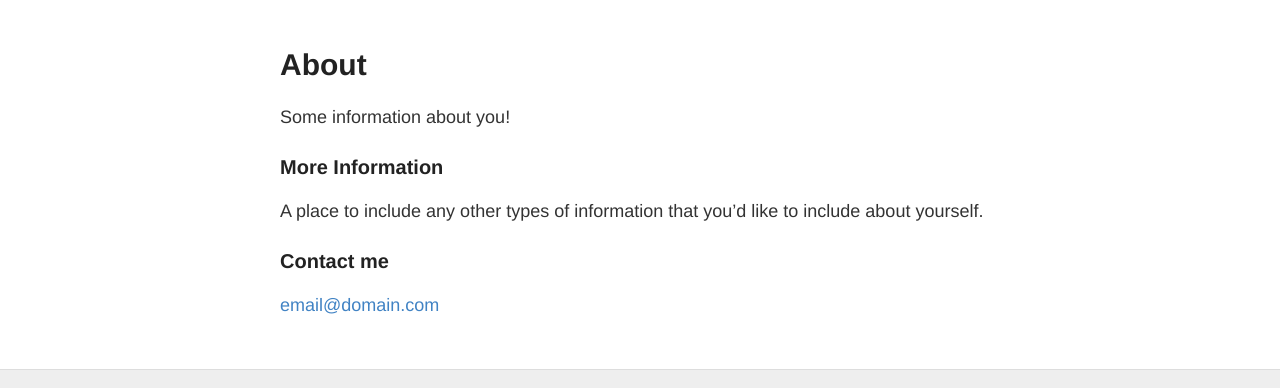
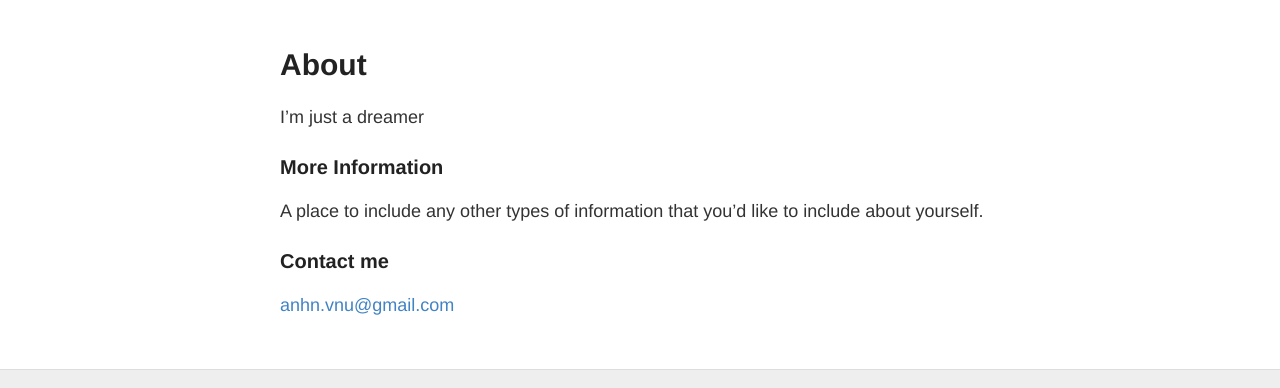
Before and after one commit to anhncs/anhncs.github.io, a Jekyll site: the page built from about.md, in a window 1280 px wide. Shown: the part 122-510 px from the top of the page. Built offline with Jekyll 4.4.1, drawn with Linux system fonts in a browser that asks for light colours.

Commit message:
about page

```diff
--- a/about.md
+++ b/about.md
@@ -4,7 +4,7 @@ title: About
 permalink: /about/
 ---
 
-Some information about you!
+I'm just a dreamer
 
 ### More Information
 
@@ -12,4 +12,4 @@ A place to include any other types of information that you'd like to include abo
 
 ### Contact me
 
-[email@domain.com](mailto:email@domain.com)
+[anhn.vnu@gmail.com](mailto:anhn.vnu@gmail.com)
```
